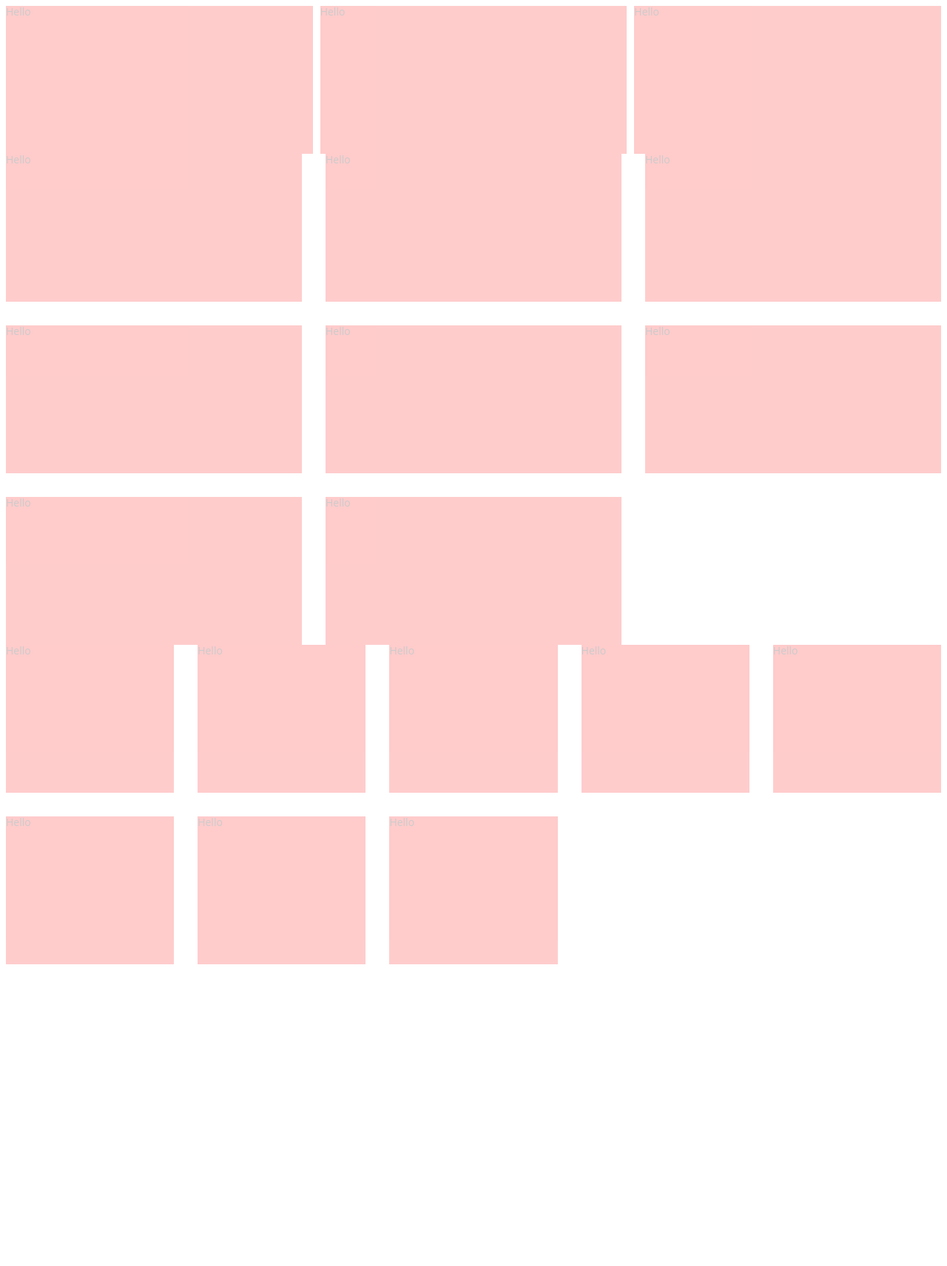
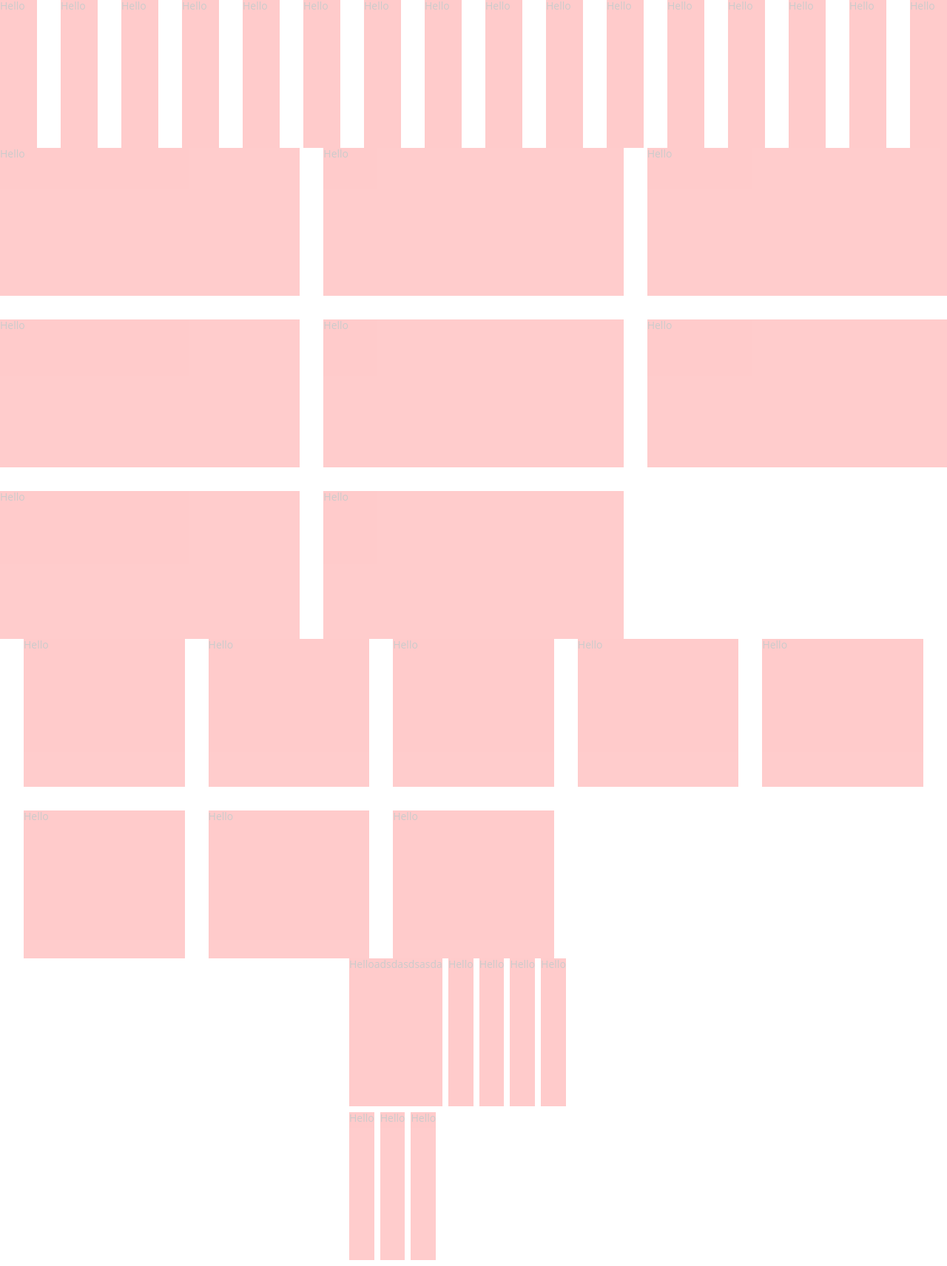
Before and after one commit to gthierman/css-layout, a Jekyll site: the page built from grid.html, in a window 1280 px wide. Shown: the whole page at 74% size. Built offline with Jekyll 4.4.1, drawn with Linux system fonts in a browser that asks for light colours; before the commit the page ends 1312 px from its top, so only the background shows below that.

Commit message:
Add stack

```diff
--- a/css/components/grid.css
+++ b/css/components/grid.css
@@ -1,15 +1,3 @@
-:root {
-  --grid-gutter: 32px;
-}
-
-
-.container {
-  --max-width: var(--container-max-width);
-  margin: auto;
-  max-width: var(--max-width);
-  padding: 0 var(--container-padding-x);
-}
-
 .grid {
   --columns: 1;
   display: grid;
@@ -17,7 +5,7 @@
   grid-template-columns: repeat(var(--columns), 1fr);
 }
 
-.grid--auto {
+.grid-auto {
   --min: 200px;
   --max: 1fr;
   display: grid;
@@ -35,14 +23,14 @@
 
 @media only screen and (max-width: 768px) {
   .grid {
-    --columns-tablet: var(--columns);
+    --columns-tablet: var(--columns-tablet-landscape);
     grid-template-columns: repeat(var(--columns-tablet), 1fr);
   }
 }
 
 @media only screen and (max-width: 568px) {
   .grid {
-    --columns-phone: var(--columns);
+    --columns-phone: var(--columns-tablet);
     grid-template-columns: repeat(var(--columns-phone), 1fr);
   }
 }
--- /dev/null
+++ b/css/components/stack.css
@@ -0,0 +1,60 @@
+.stack--row {
+  --spacing: var(--spacing-s);
+  display: flex;
+  align-items: center;
+}
+
+.stack--row > * {
+  margin-right: var(--spacing);
+}
+
+.stack--row > :last-child {
+  margin-right: 0;
+}
+
+.stack--col {
+  --spacing: var(--spacing-s);
+  display: flex;
+  flex-direction: column;
+}
+
+.stack--col > * {
+  margin-bottom: var(--spacing);
+}
+
+.stack--row > :last-child {
+  margin-bottom: 0;
+}
+
+.stack--xs {
+  --spacing: var(--spacing-xs);
+}
+
+.stack--s {
+  --spacing: var(--spacing-s);
+}
+
+.stack--m {
+  --spacing: var(--spacing-m);
+}
+
+.stack--l {
+  --spacing: var(--spacing-l);
+}
+
+.stack--xl {
+  --spacing: var(--spacing-xl);
+}
+
+.stack--wrap {
+  flex-wrap: wrap;
+}
+
+.stack--wrap * {
+  flex-wrap: wrap;
+  margin-bottom: var(--spacing);
+}
+
+.stack--wrap > :last-child {
+  margin-bottom: var(--spacing);
+}
--- a/css/index.css
+++ b/css/index.css
@@ -8,27 +8,14 @@
 @import 'variables/variables.css';
 @import 'components/container.css';
 @import 'components/grid.css';
+@import 'components/stack.css';
 * {
   box-sizing: border-box;
 }
 
-
-.docs {
-  display: grid;
-  grid-template-columns: 200px 1fr;
-}
-
-.docs-nav__section {
-  margin-bottom: 20px;
-}
-
-.docs-nav a {
-  display: block;
-}
-
-
-* {
-  box-sizing: border-box;
+body, html {
+  padding: 0;
+  margin: 0;
 }
 
 body {
--- a/css/variables/variables.css
+++ b/css/variables/variables.css
@@ -38,6 +38,7 @@
 
   --container-max-width: 1440px;
   --container-padding-x: var(--spacing-xl);
+  --grid-gutter: 32px;
 
   --border-light: var(--grey-300);
   --border-dark: var(--grey-400);
--- a/grid.html
+++ b/grid.html
@@ -3,21 +3,24 @@ layout: grid
 ---
 
 <style>
-  .grid--auto > div,
-  .grid > div {
+  .grid-auto > div,
+  .grid > div,
+  .stack--row > div {
     background: red;
     height: 200px;
     opacity: 0.2;
   }
 </style>
 
-<div class="grid" style="--columns: 3; --columns-tablet: 2; --grid-gutter: 10px;">
+<div class="grid" style="--columns: 16; --columns-tablet-landscape: 3; --columns-tablet: 1;">
   <div>Hello</div>
   <div>Hello</div>
   <div>Hello</div>
-</div>
-
-<div class="grid--auto" style="--min: 400px; ">
+  <div>Hello</div>
+  <div>Hello</div>
+  <div>Hello</div>
+  <div>Hello</div>
+  <div>Hello</div>
   <div>Hello</div>
   <div>Hello</div>
   <div>Hello</div>
@@ -28,8 +31,19 @@ layout: grid
   <div>Hello</div>
 </div>
 
-<div class="cwbr-container">
-  <div class="grid--auto" style="--min: 200px; ">
+<div class="grid-auto" style="--min: 400px; ">
+  <div>Hello</div>
+  <div>Hello</div>
+  <div>Hello</div>
+  <div>Hello</div>
+  <div>Hello</div>
+  <div>Hello</div>
+  <div>Hello</div>
+  <div>Hello</div>
+</div>
+
+<div class="container">
+  <div class="grid-auto" style="--min: 200px; ">
     <div>Hello</div>
     <div>Hello</div>
     <div>Hello</div>
@@ -40,3 +54,16 @@ layout: grid
     <div>Hello</div>
   </div>
 </div>
+
+<div class="container" style="--max-width: 400px;">
+  <div class="stack--row stack--wrap" style="--min: 200px; ">
+    <div>Helloadsdasdsasda</div>
+    <div>Hello</div>
+    <div>Hello</div>
+    <div>Hello</div>
+    <div>Hello</div>
+    <div>Hello</div>
+    <div>Hello</div>
+    <div>Hello</div>
+  </div>
+</div>
```
Also changed, not shown: 5 other files.
